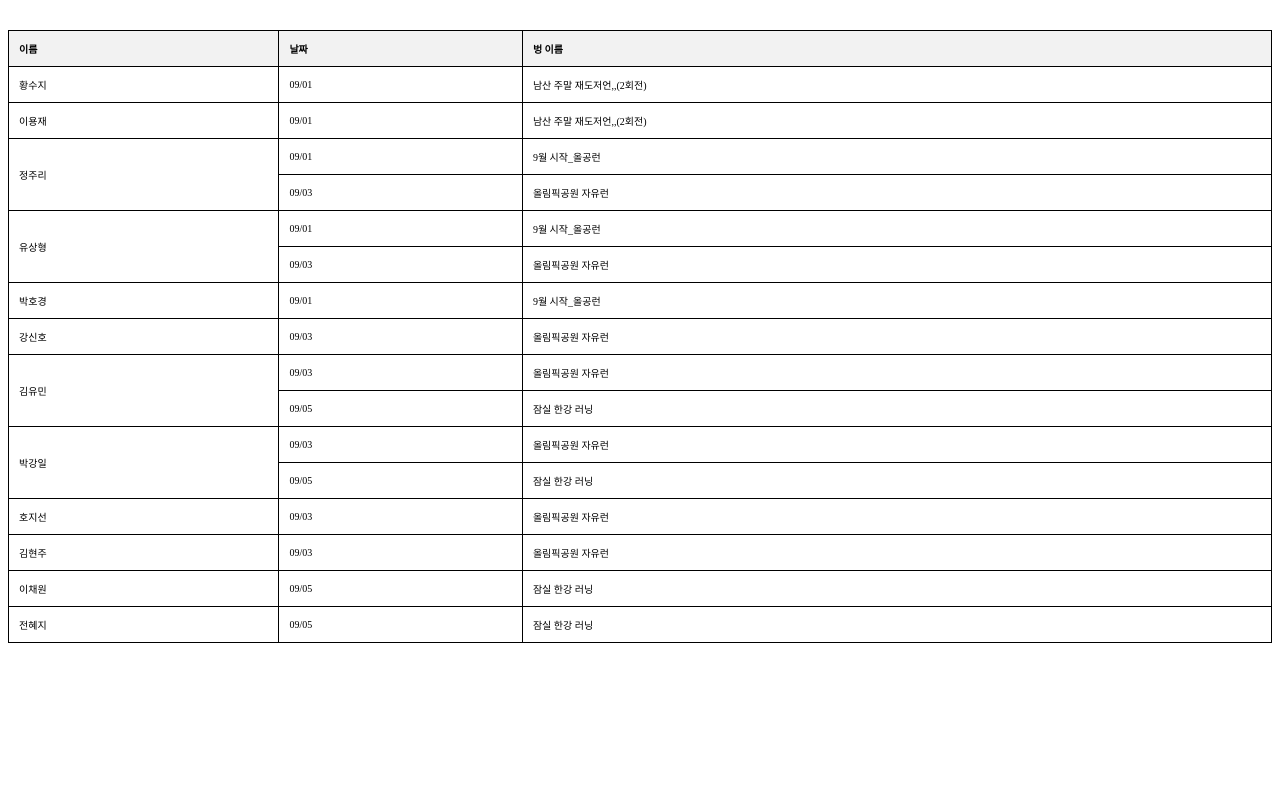
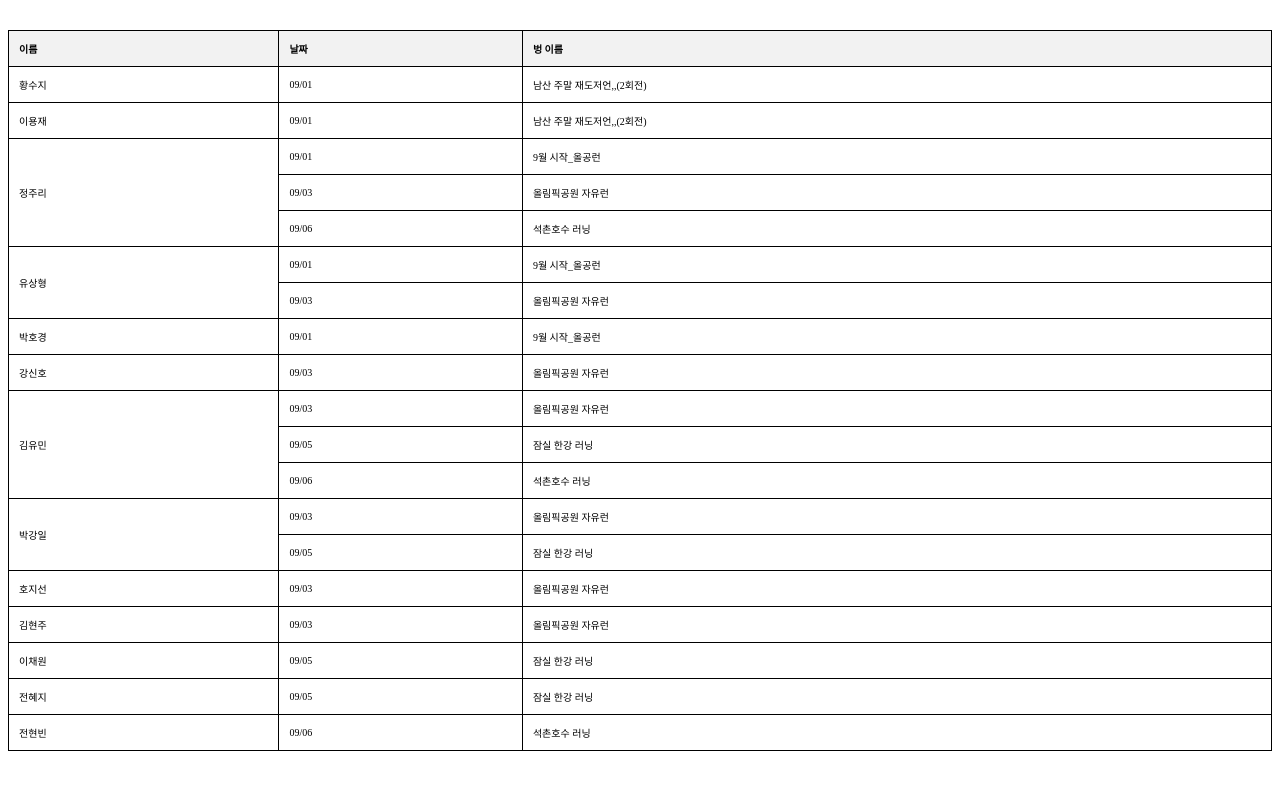
Before and after one commit to Daseul727/rnbl_ranking, a website built with webpack: page detail.html in a window 1280 px wide. Built offline with nearby package versions, Linux system fonts and the light colour scheme.

Commit message:
Update detail.html

```diff
--- a/detail.html
+++ b/detail.html
@@ -47,13 +47,17 @@
   </tr>
 
   <tr>
-    <td rowspan="2">정주리</td>
+    <td rowspan="3">정주리</td>
     <td>09/01</td>
     <td>9월 시작_올공런</td>
   </tr>
   <tr>
     <td>09/03</td>
     <td>올림픽공원 자유런</td>
+  </tr>
+  <tr>
+    <td>09/06</td>
+    <td>석촌호수 러닝</td>
   </tr>
 
   <tr>
@@ -79,13 +83,17 @@
   </tr>
 
   <tr>
-    <td rowspan="2">김유민</td>
+    <td rowspan="3">김유민</td>
     <td>09/03</td>
     <td>올림픽공원 자유런</td>
   </tr>
   <tr>
     <td>09/05</td>
     <td>잠실 한강 러닝</td>
+  </tr>
+  <tr>
+    <td>09/06</td>
+    <td>석촌호수 러닝</td>
   </tr>
 
   <tr>
@@ -120,6 +128,12 @@
     <td>잠실 한강 러닝</td>
   </tr>
 
+  <tr>
+    <td>전현빈</td>
+    <td>09/06</td>
+    <td>석촌호수 러닝</td>
+  </tr>
+
   </tbody>
 </table>
 
```
